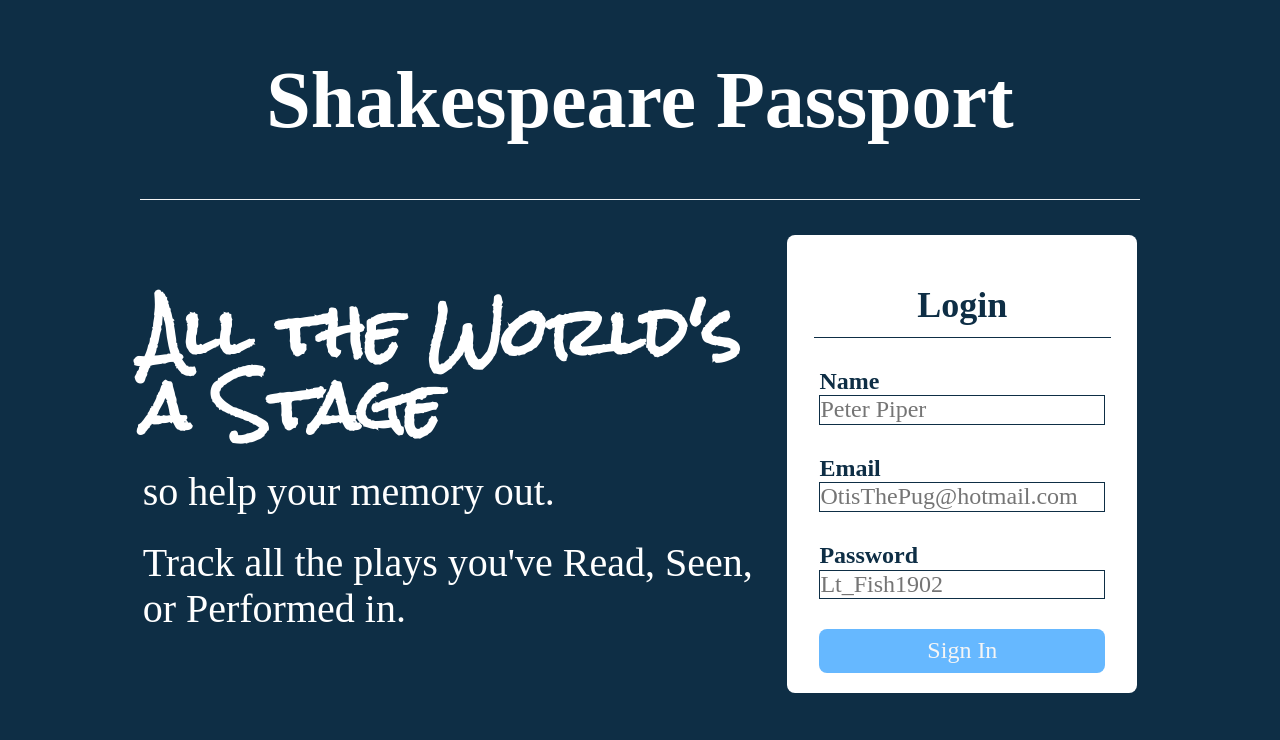
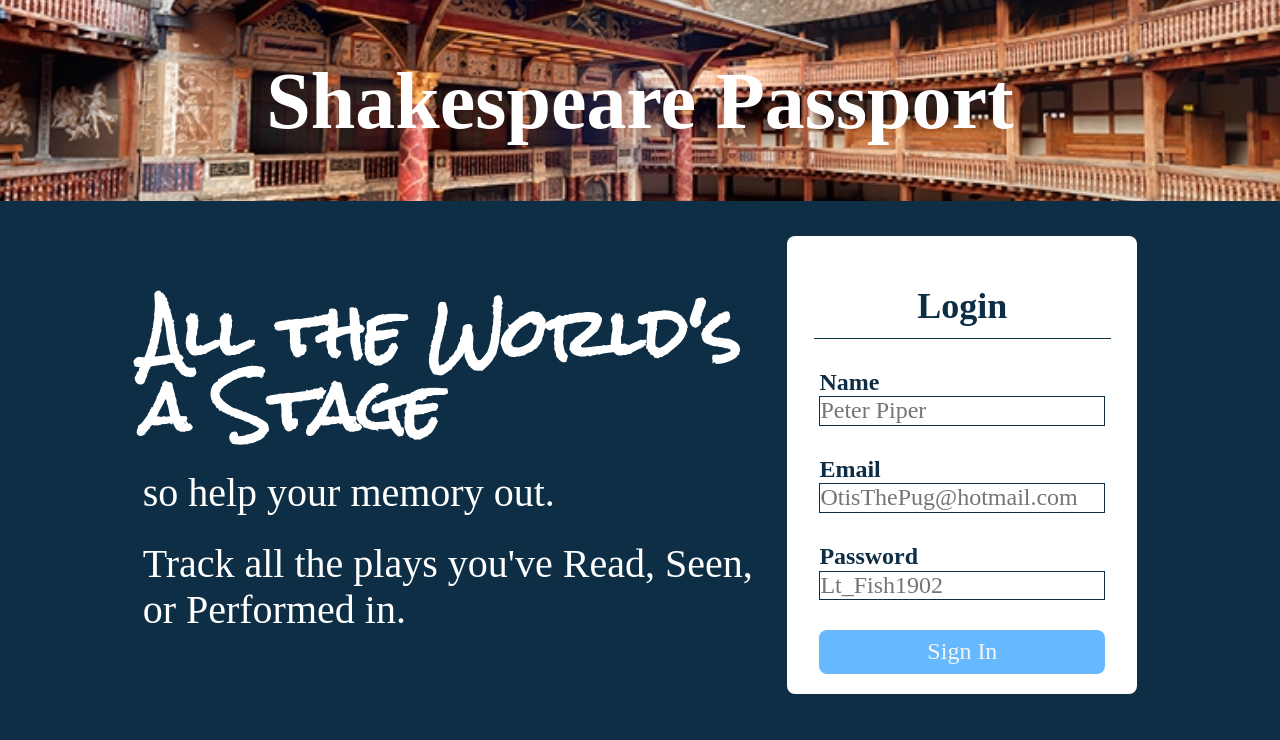
Before and after one commit to BlitzDampfwalze/shakespeare-passport-node-capstone, a website: page public/index.html in a window 1280 px wide. Shown: the top 740 px of the page. Drawn offline with nearby package versions, Linux system fonts and the light colour scheme; a web font is replaced by a local one.

Commit message:
Header image adjustements

```diff
--- a/public/style.css
+++ b/public/style.css
@@ -23,13 +23,15 @@ h1 {
 }
 
 header {
-    margin: 30px 0;
+    background: url(images/globe-theatre.jpg) no-repeat center center;
+    background-size: 100% auto;
+    padding: 1px 0;
 }
 
 #form-container {
     width: 100%;
     max-width: 1000px;
-    border-top: whitesmoke 1px solid;
+    /*    border-top: whitesmoke 1px solid;*/
     padding: 35px 0 0;
     margin: 0 auto;
 }
```
Also changed, not shown: public/images/globe-theatre.jpg (added).
